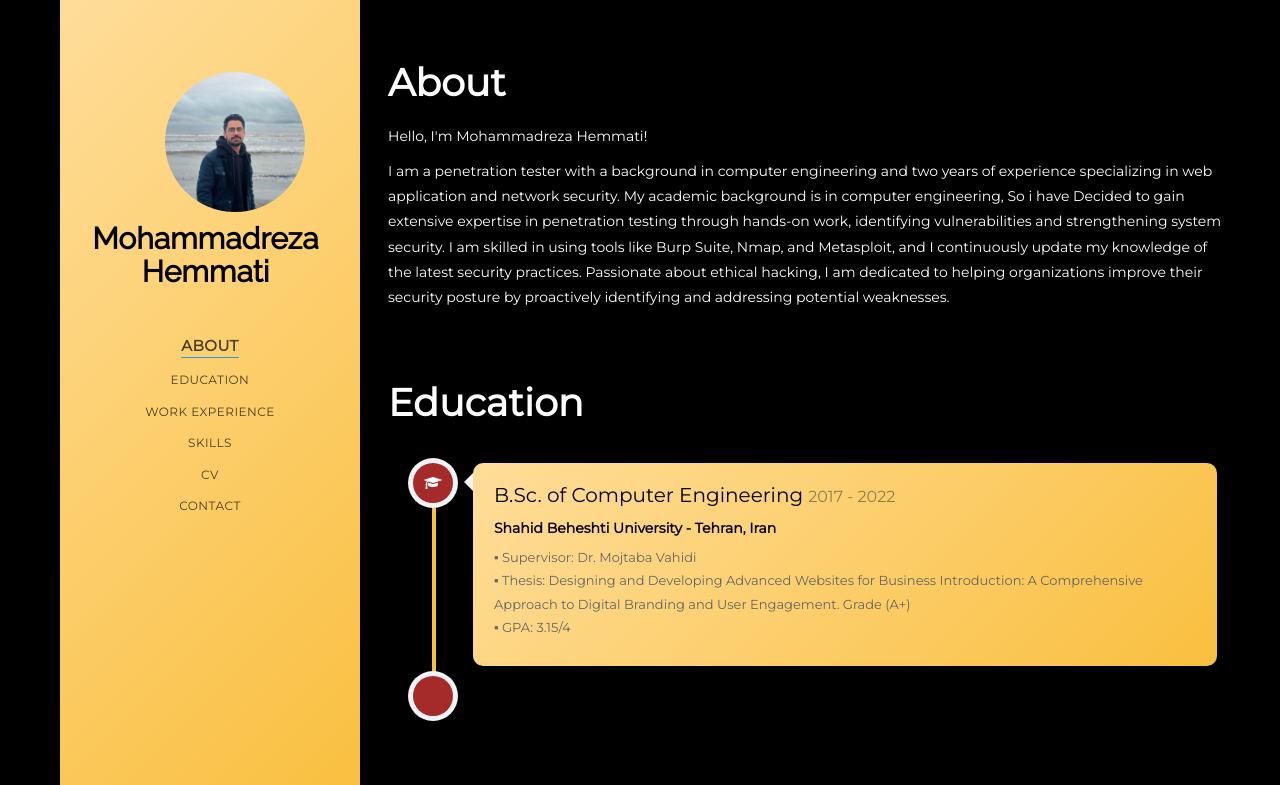
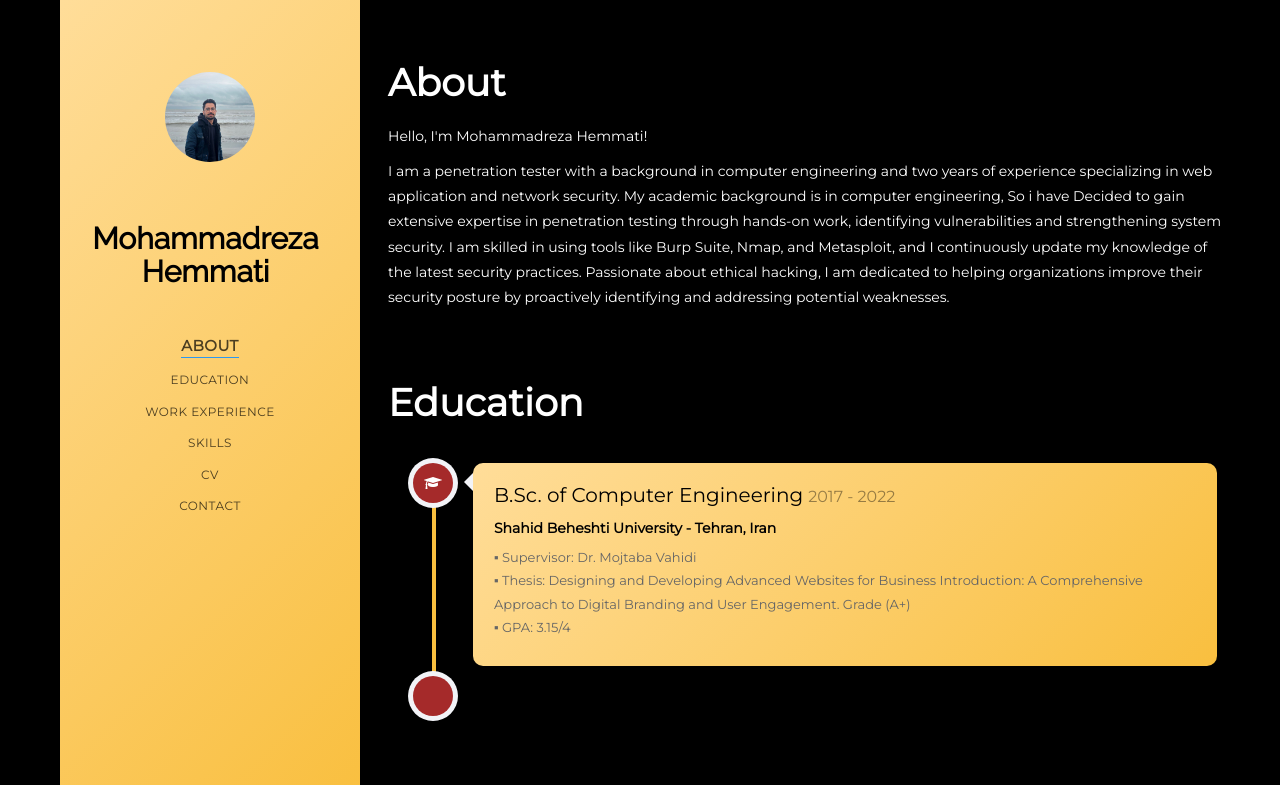
Before and after one commit to MoHemmati/MoHemmati.github.io, a plain HTML site: page index.html in a window 1280 px wide. Shown: the top 785 px of the page. Drawn offline with nearby package versions, Linux system fonts and the light colour scheme.

Commit message:
Add files via upload

```diff
--- a/css/style.css
+++ b/css/style.css
@@ -170,8 +170,8 @@ figure figcaption {
     object-fit: contain;
 	padding: 30px;
 	border-radius: 50%; /* Makes the image circular */
-	width: 200px;  /* Optional: set image size */
-	height: 200px;  /* Optional: set image size */
+	width: 150px;  /* Optional: set image size */
+	height: 150px;  /* Optional: set image size */
 }
 #colorlib-aside h1 {
 	font-family: "Raleway", sans-serif;
```
